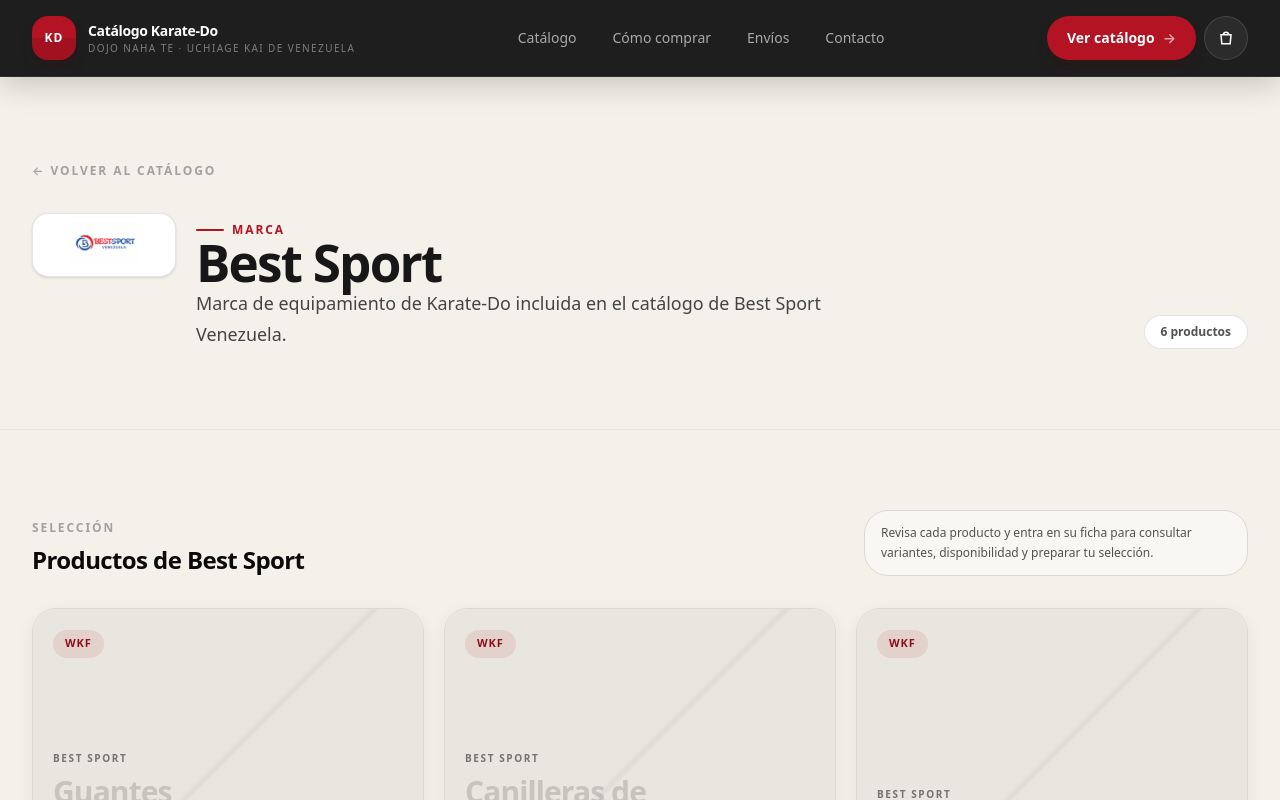
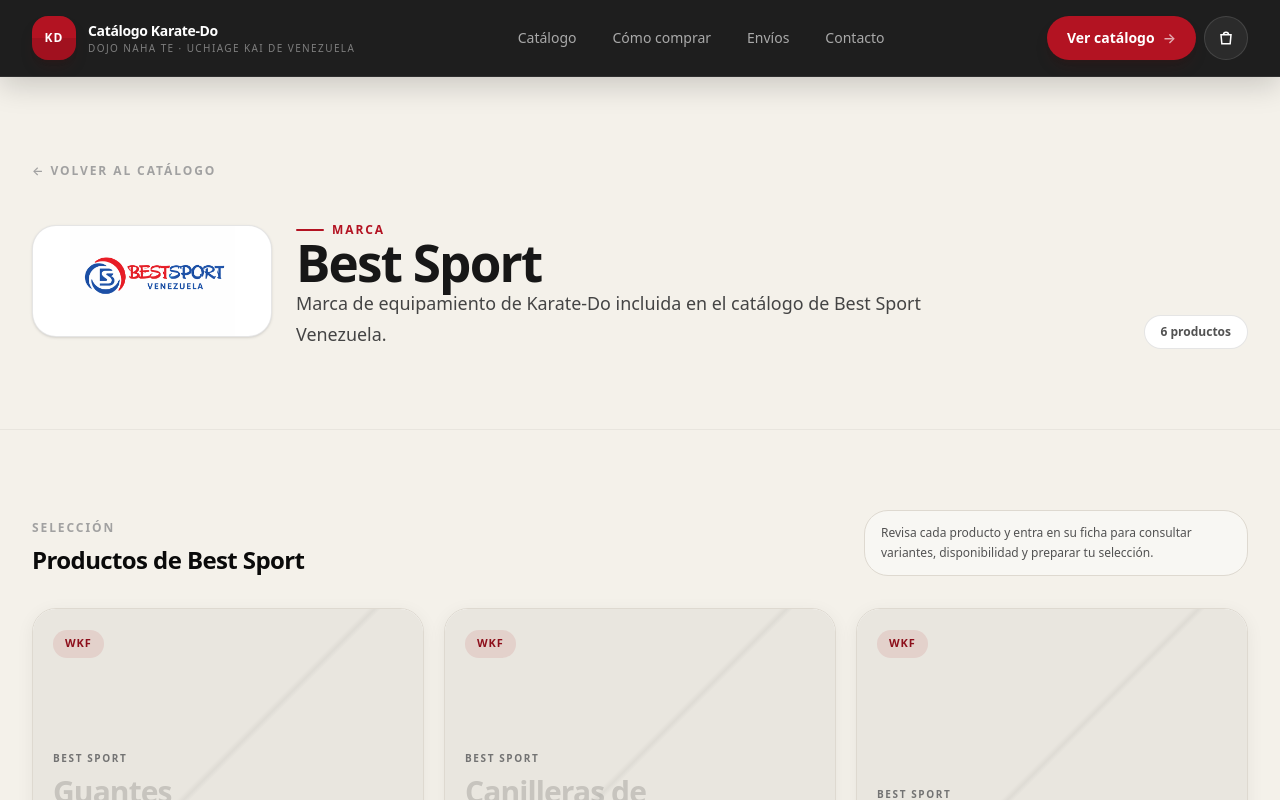
Before and after one commit to maorusohh/catalogo-karate, a Next.js app: page /marca/best-sport in a window 1280 px wide. Shown: the top 800 px of the page. Built offline with nearby package versions, Linux system fonts and the light colour scheme.

Commit message:
refactor: give brand logo a dedicated landing treatment

```diff
--- a/src/app/marca/[slug]/page.tsx
+++ b/src/app/marca/[slug]/page.tsx
@@ -74,13 +74,12 @@ export default async function BrandPage({ params }: BrandPageProps) {
             </Link>
 
             <div className="mt-8 flex flex-col justify-between gap-8 lg:flex-row lg:items-end">
-              <div className="flex flex-col gap-5 sm:flex-row sm:items-start">
+              <div className="flex flex-col gap-6 sm:flex-row sm:items-center">
                 <BrandLogo
                   src={brand.logo}
                   name={brand.name}
-                  className="h-16 w-36 shrink-0 rounded-2xl border border-black/10 shadow-sm"
-                  imageClassName="p-2"
-                  sizes="144px"
+                  className="h-24 w-52 shrink-0 rounded-3xl border border-black/10 shadow-sm sm:h-28 sm:w-60"
+                  sizes="240px"
                 />
 
                 <SectionHeading
```
